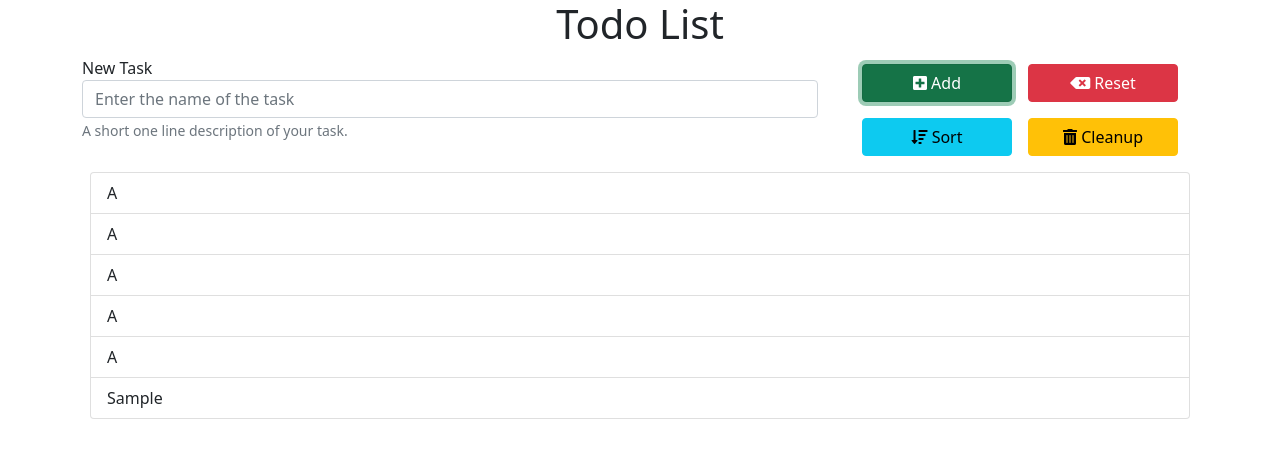
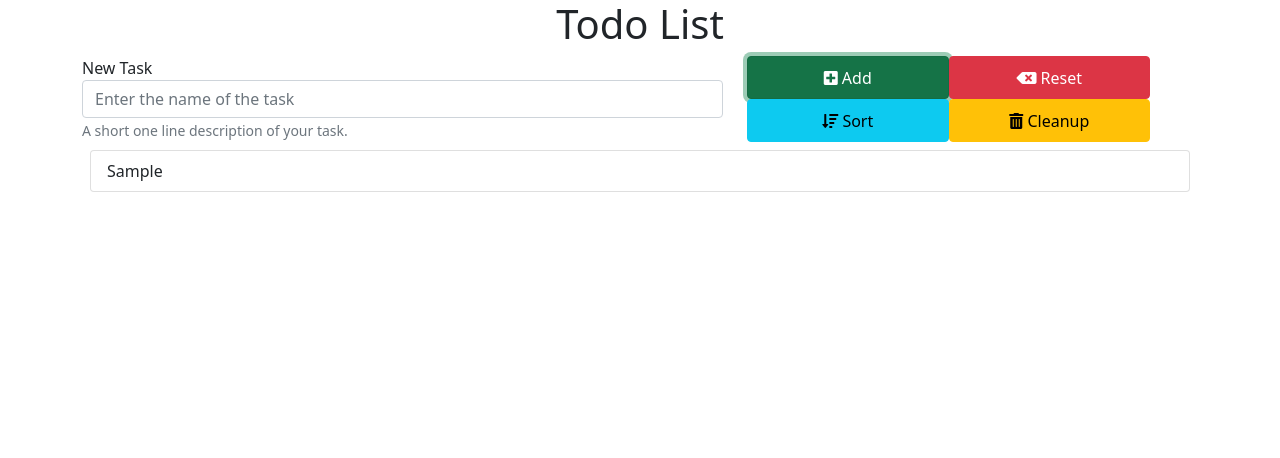
Before and after one commit to mattoorahul/todolist-app, a plain HTML site: page index.html in a window 1280 px wide. Both pictures are taken after typing "Sample" into the empty fields and a click on the button "Add". Drawn offline with nearby package versions, Linux system fonts and the light colour scheme.

Commit message:
cleanup and sort button functionality
Signed-off-by: Vinod Mattoo <rahulmattoo0@gmail.com>

```diff
--- a/index.html
+++ b/index.html
@@ -14,6 +14,8 @@
     <!-- font awesome cdn -->
     <link rel="stylesheet" href="https://pro.fontawesome.com/releases/v5.10.0/css/all.css"
         integrity="sha384-AYmEC3Yw5cVb3ZcuHtOA93w35dYTsvhLPVnYs9eStHfGJvOvKxVfELGroGkvsg+p" crossorigin="anonymous" />
+
+    <link rel="stylesheet" href="style.css">
 </head>
 
 <body>
@@ -24,7 +26,7 @@
         <h1 align="center">Todo List</h1>
 
         <div class="row">
-            <div class="col-8">
+            <div class="col-md-7">
                 <div class="form-group">
                     <label for="inpNewTask">New Task</label>
                     <input type="text" class="form-control" id="inpNewTask" aria-describedby="newTaskHelp"
@@ -33,16 +35,20 @@
                         task.</small>
                 </div>
             </div>
-            <div class="col-4">
+            <div class="col-md-5 row">
                 <!-- Buttons -->
                 <div class="row px-4">
-                    <button class="btn btn-success col m-2" id="btnAdd"><i class="fas fa-plus-square"></i> Add</button>
-                    <button class="btn btn-danger col m-2" id="btnClear"><i class="fas fa-backspace"></i> Reset</button>
+                    <button class="btn btn-success col-12 col-sm-3 col-md-6 p-1" id="btnAdd"><i
+                            class="fas fa-plus-square"></i> Add</button>
+                    <button class="btn btn-danger col-12 col-sm-3 col-md-6 p-1" id="btnClear"><i
+                            class="fas fa-backspace"></i> Reset</button>
                 </div>
                 <div class="row px-4">
-                    <button class="btn btn-info col m-2" id="btnAdd"><i class="fas fa-sort-amount-down"></i>
+                    <button class="btn btn-info col-12 col-sm-3 col-md-6 p-1" id="btnSort"><i
+                            class="fas fa-sort-amount-down"></i>
                         Sort</button>
-                    <button class="btn btn-warning col m-2" id="btnClear"><i class="fas fa-trash-alt"></i>
+                    <button class="btn btn-warning col-12 col-sm-3 col-md-6 p-1" id="btnCleanup"><i
+                            class="fas fa-trash-alt"></i>
                         Cleanup</button>
                 </div>
             </div>
@@ -52,11 +58,7 @@
 
         <!-- Task List -->
         <ul class="row list-group m-2" id="ulTasks">
-            <li class="list-group-item">A</li>
-            <li class="list-group-item">A</li>
-            <li class="list-group-item">A</li>
-            <li class="list-group-item">A</li>
-            <li class="list-group-item">A</li>
+
         </ul>
     </div>
     <!-- Optional JavaScript; choose one of the two! -->
--- a/script.js
+++ b/script.js
@@ -1,7 +1,9 @@
 let ulTasks = $('#ulTasks');
 let btnAdd = $('#btnAdd');
 let btnClear = $('#btnClear');
+let btnCleanup = $('#btnCleanup');
 let inpNewTask = $('#inpNewTask');
+let btnSort = $('#btnSort');
 
 btnAdd.click(addItem);
 
@@ -16,12 +18,29 @@ inpNewTask.keypress((e) => {
 function addItem() {
     console.log(inpNewTask.val());
 
+    if (inpNewTask.val() == '') return;
+
     var listItem = $('<li>', {
         class: 'list-group-item',
         text: inpNewTask.val()
     });
 
+    listItem.click(() => {
+        listItem.toggleClass('done');
+    })
+
     ulTasks.append(listItem);
 
     inpNewTask.val('');
 }
+
+function clearDone() {
+    $('#ulTasks .done').remove();
+}
+
+function sortItems() {
+    $('#ulTasks .done').appendTo(ulTasks);
+}
+
+btnCleanup.click(clearDone);
+btnSort.click(sortItems);
--- /dev/null
+++ b/style.css
@@ -0,0 +1,4 @@
+#ulTasks li.done {
+  color: #6c757d;
+  text-decoration: line-through;
+}
```
